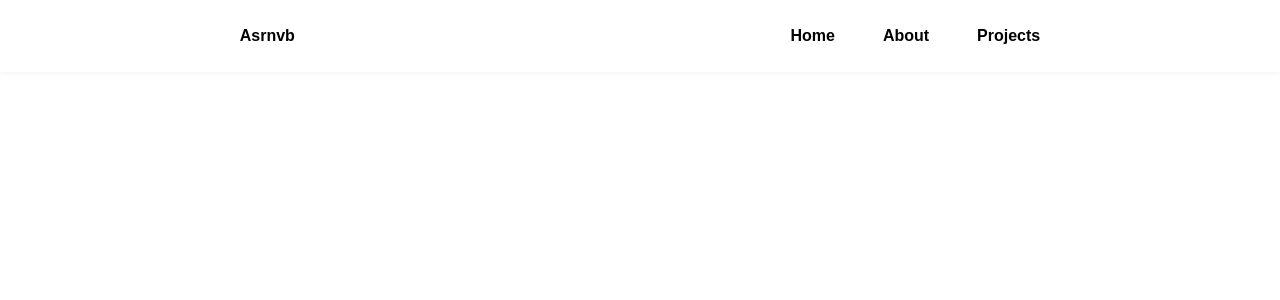
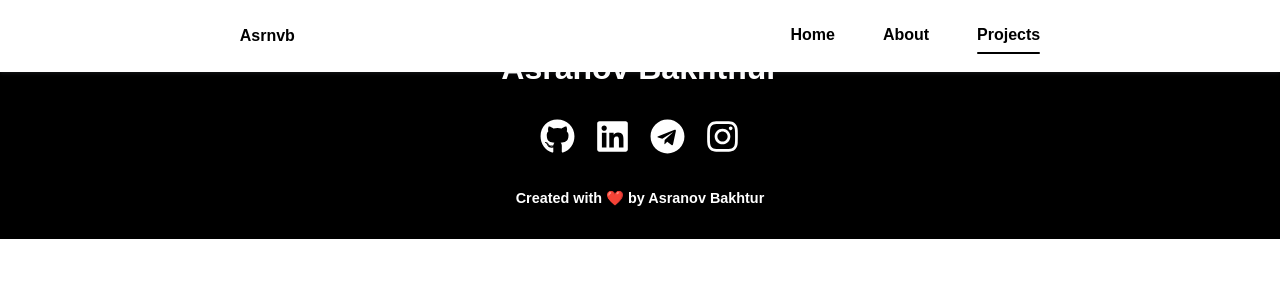
Before and after one commit to Asranov/asrnvb.uz, a React (Create React App) app: page /projects in a window 1280 px wide. Shown: the top 300 px of the page. Built offline with nearby package versions, Linux system fonts and the light colour scheme.

Commit message:
home finished

```diff
--- /dev/null
+++ b/src/components/Footer/Footer.css
@@ -0,0 +1,59 @@
+.footer {
+  background-color: #000;
+  color: #fff;
+  text-align: center;
+  font-weight: 600;
+  padding: 2rem 0;
+}
+
+.footer__title {
+  font-size: 2rem;
+  margin-bottom: 2rem;
+}
+
+.footer__socials {
+  display: flex;
+  justify-content: center;
+  gap: 20px;
+  margin-bottom: 2rem;
+}
+
+.social__icon {
+  width: 35px;
+  height: 35px;
+  color: #fff;
+  transition: 0.1s;
+}
+
+.social__icon:hover {
+  transform: scale(1.2);
+}
+
+.footer__copyright {
+  font-size: 0.9rem;
+}
+
+@media only screen and (max-width: 767px) {
+  .footer {
+    padding: 1rem 0;
+  }
+
+  .footer__socials {
+    gap: 10px;
+    margin-bottom: 1rem;
+  }
+
+  .footer__title {
+    font-size: 1rem;
+    margin-bottom: 1rem;
+  }
+
+  .social__icon {
+    width: 20px;
+    height: 20px;
+  }
+
+  .footer__copyright {
+    font-size: 0.6rem;
+  }
+}
--- /dev/null
+++ b/src/components/Footer/Footer.tsx
@@ -0,0 +1,31 @@
+import React from 'react'
+import "./Footer.css"
+import { FaGithub, FaInstagram, FaTelegram, FaLinkedin } from 'react-icons/fa';
+
+
+function Footer() {
+  return (
+    <div className='footer'>
+      <div className="footer__container">
+        <p className='footer__title'>Asranov Bakhtnur</p>
+        <div className="footer__socials">
+          <a href="https://github.com/Asranov" target={"_blank"}>
+            <FaGithub className='social__icon' />
+          </a>
+          <a href="https://www.linkedin.com/in/baxtnur-asranov-170314243/" target={"_blank"}>
+            <FaLinkedin className='social__icon' />
+          </a>
+          <a href="https://t.me/asrnvb" target={"_blank"}>
+            <FaTelegram className='social__icon' />
+          </a>
+          <a href="https://www.instagram.com/axi.asranov" target={"_blank"}>
+            <FaInstagram className='social__icon' />
+          </a>
+        </div>
+        <p className='footer__copyright'>Created with ❤️ by Asranov Bakhtur</p>
+      </div>
+    </div>
+  )
+}
+
+export default Footer
--- a/src/components/Header/Header.css
+++ b/src/components/Header/Header.css
@@ -39,15 +39,18 @@
   position: relative;
 }
 
-/* .active:after {
-  position: absolute;
+.active a:after {
+  background: #000;
+  border-radius: 16px;
+  top: 0.5rem;
   content: "";
-  width: 100%;
+  display: block;
   height: 0.18rem;
   left: 0;
-  top: 2rem;
-  background-color: #000;
-} */
+  position: relative;
+  transition: all 0.35s ease-out 0s;
+  z-index: 10;
+}
 
 .nav__toggle {
   display: none;
--- a/src/routers/Home/Home.css
+++ b/src/routers/Home/Home.css
@@ -4,7 +4,7 @@
   padding: 4rem 0 5rem;
   height: 100vh;
   /* background-image: url("../../assets/images/profile_photo2.JPG"); */
-  background-color: #d6d6d6;
+  background-color: #dedede;
   background-position: top;
   background-size: cover;
   background-attachment: fixed;
@@ -34,4 +34,8 @@
     font-size: 2rem;
     margin-bottom: 2rem;
   }
+
+  .home__desc img {
+    width: 340px;
+  }
 }
--- a/src/routers/Home/Home.tsx
+++ b/src/routers/Home/Home.tsx
@@ -7,15 +7,15 @@ function Home() {
       <div className="home__container">
         <h1 className="home__title">
           <b>Asranov</b>
-          <span style={{ fontWeight: 500 }}> Bakhtnur</span>
+          <span style={{ fontWeight: 500, color: "#000" }}> Bakhtnur</span>
           <br />
-          <span className="home__desc" style={{ fontSize: '1.5rem' }}>
-            Software Engineer
+          <span className="home__desc" >
+            <img src="https://readme-typing-svg.herokuapp.com?font=Fira+Code&size=25&pause=1000&color=FFFFFF&width=435&lines=Software+Engineer" alt="Typing SVG" />
           </span>
           <br />
         </h1>
       </div>
-    </div>
+    </div >
   )
 }
 
--- a/src/routers/Layout.tsx
+++ b/src/routers/Layout.tsx
@@ -1,13 +1,14 @@
 import React from 'react'
 import { Outlet } from 'react-router-dom'
+import Footer from '../components/Footer/Footer'
 import Header from '../components/Header/Header'
 
 function Layout() {
   return (
     <div>
       <Header />
-
       <Outlet />
+      <Footer />
     </div>
   )
 }
```
Also changed, not shown: src/pages/About/About.css (deleted, +0 -56 lines), src/pages/About/About.tsx (deleted, +0 -22 lines), src/pages/Home/Home.css (deleted, +0 -37 lines), src/pages/Home/Home.tsx (deleted, +0 -22 lines).
